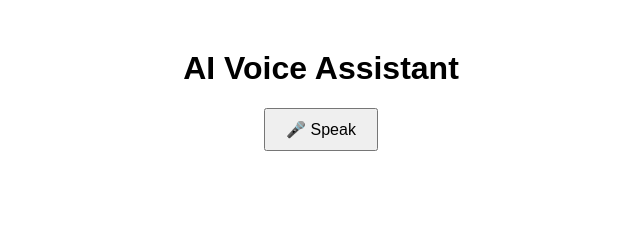
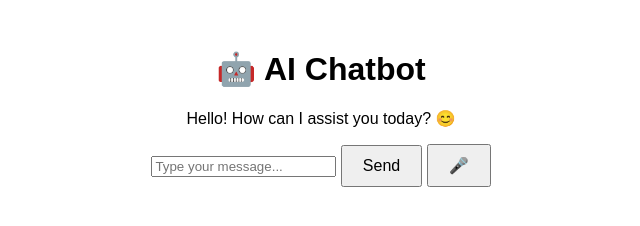
Before and after one commit to manju-app-developer/VoiceBot, a plain HTML site: page index.html in a window 1280 px wide. Shown: the whole page, without its empty margins (319-959 px from the left). Drawn offline with Linux system fonts and the light colour scheme.

Commit message:
Update index.html

```diff
--- a/index.html
+++ b/index.html
@@ -3,15 +3,21 @@
 <head>
     <meta charset="UTF-8">
     <meta name="viewport" content="width=device-width, initial-scale=1.0">
-    <title>AI Voice Bot</title>
+    <title>AI Chatbot</title>
     <link rel="stylesheet" href="style.css">
 </head>
 <body>
-    <h1>AI Voice Assistant</h1>
-    <button onclick="startListening()">🎤 Speak</button>
-    <p id="response"></p>
-
+    <div class="chat-container">
+        <h1>🤖 AI Chatbot</h1>
+        <div class="chat-box" id="chat-box">
+            <p class="bot-message">Hello! How can I assist you today? 😊</p>
+        </div>
+        <div class="input-container">
+            <input type="text" id="user-input" placeholder="Type your message..." onkeypress="handleKeyPress(event)">
+            <button onclick="sendMessage()">Send</button>
+            <button id="voice-btn" onclick="startVoiceRecognition()">🎤</button>
+        </div>
+    </div>
     <script src="script.js"></script>
-    <script src="https://code.responsivevoice.org/responsivevoice.js?key=YOUR_KEY"></script>
 </body>
 </html>
```
